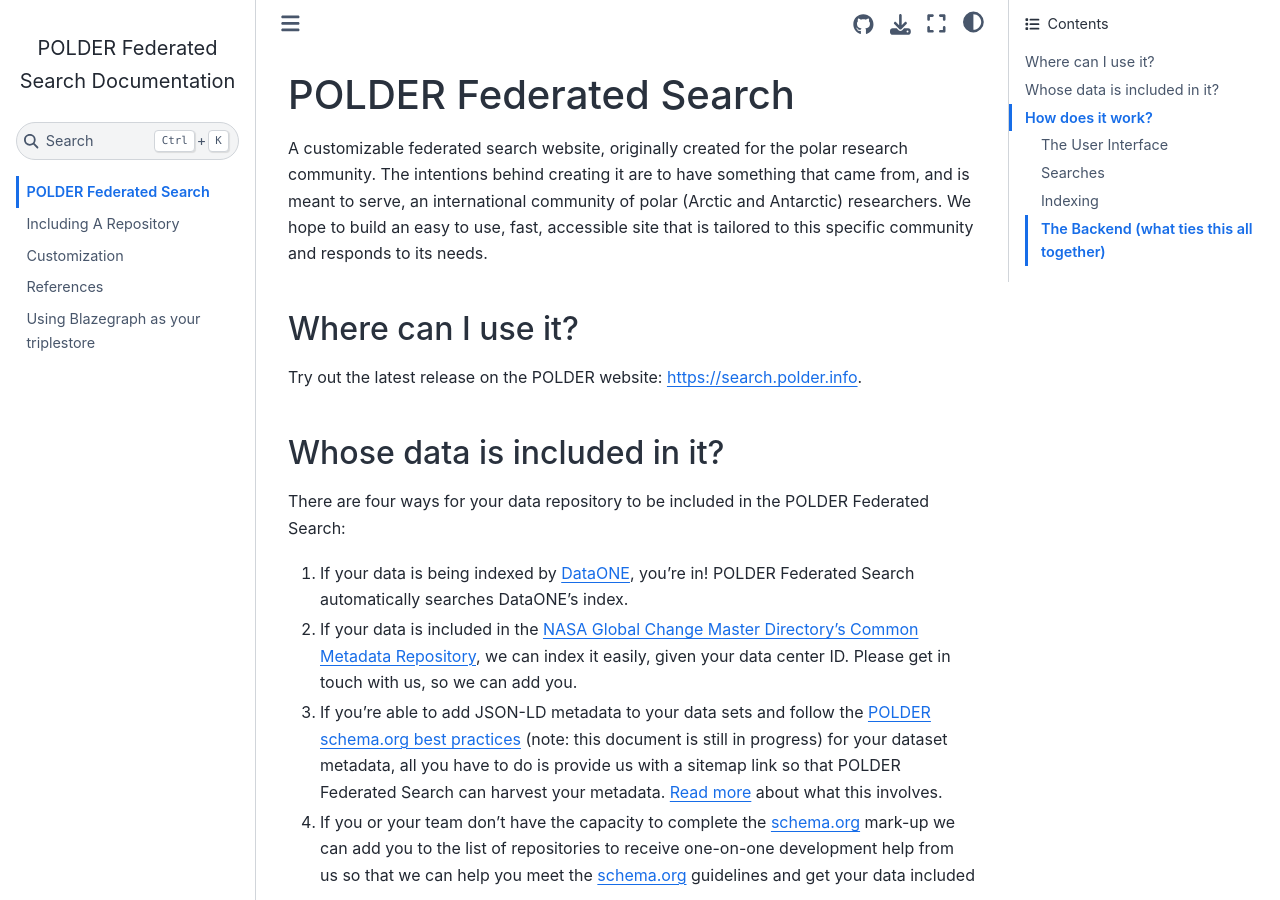
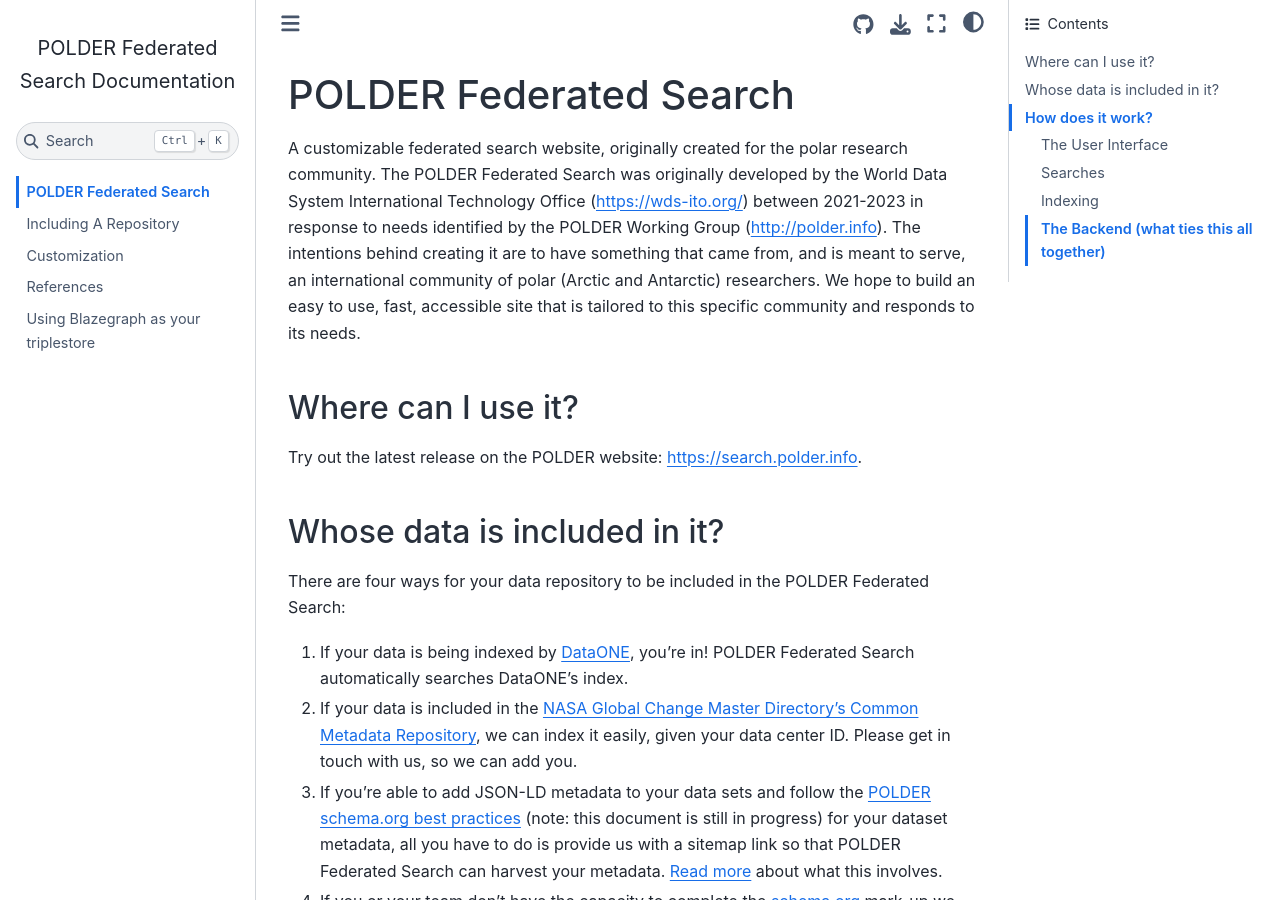
Before and after one commit to POLDER-Crew/Federated-Search-Documentation, a Jupyter Book: the page built from book/intro.md, in a window 1280 px wide and 900 px high. Built offline with Jupyter Book 1.0.4 settings and Sphinx 7.4.7 and the Sphinx Book theme 1.1.4, drawn with Linux system fonts in a browser that asks for light colours.

Commit message:
Update intro.md

```diff
--- a/book/intro.md
+++ b/book/intro.md
@@ -1,6 +1,6 @@
 # POLDER Federated Search
 
-A customizable federated search website, originally created for the polar research community. The intentions behind creating it are to have something that came from, and is meant to serve, an international community of polar (Arctic and Antarctic) researchers. We hope to build an easy to use, fast, accessible site that is tailored to this specific community and responds to its needs.
+A customizable federated search website, originally created for the polar research community. The POLDER Federated Search was originally developed by the World Data System International Technology Office (https://wds-ito.org/) between 2021-2023 in response to needs identified by the POLDER Working Group (http://polder.info). The intentions behind creating it are to have something that came from, and is meant to serve, an international community of polar (Arctic and Antarctic) researchers. We hope to build an easy to use, fast, accessible site that is tailored to this specific community and responds to its needs.
 
 ## Where can I use it?
 Try out the latest release on the POLDER website: [https://search.polder.info](https://search.polder.info).
```
